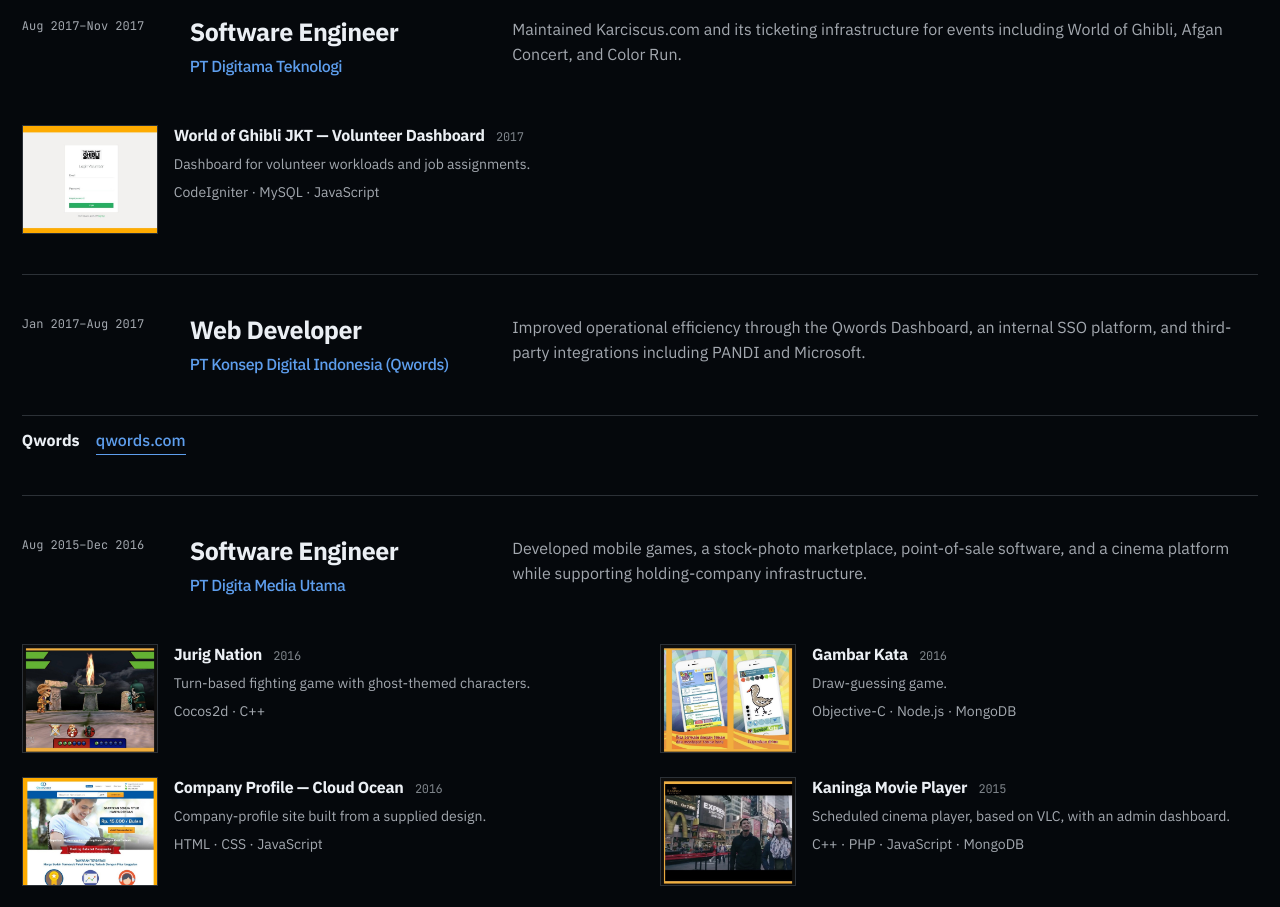
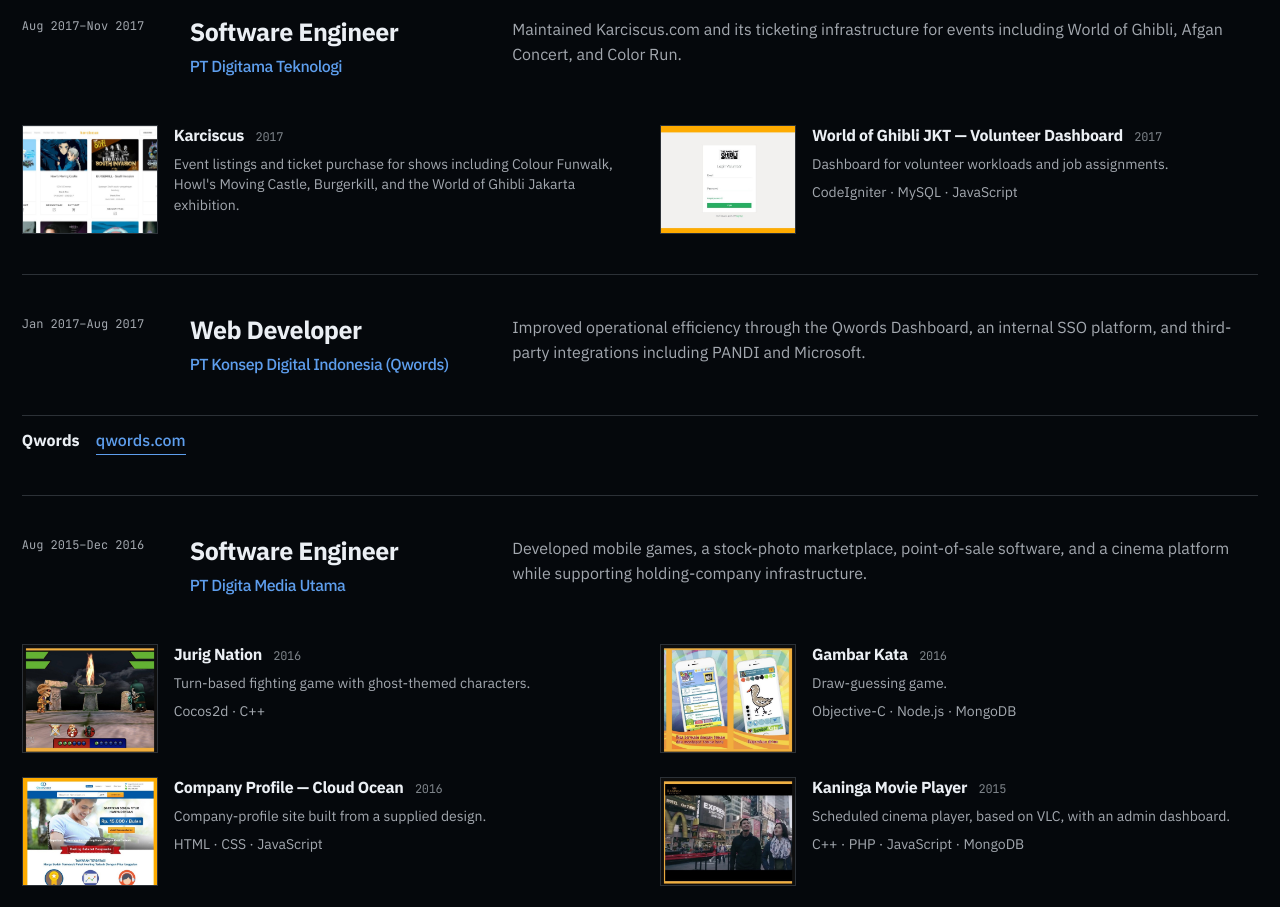
Before and after one commit to ariemeow/ariemeow.github.io, a website: page index.html in a window 1280 px wide. Shown: the part 2560-3467 px from the top of the page. Drawn offline with Linux system fonts and the light colour scheme; a web font is replaced by a local one.

Commit message:
karciscus

```diff
--- a/index.html
+++ b/index.html
@@ -150,6 +150,13 @@
               <h4>Software Engineer<span>PT Digitama Teknologi</span></h4>
               <p>Maintained Karciscus.com and its ticketing infrastructure for events including World of Ghibli, Afgan Concert, and Color Run.</p>
               <ul class="work-samples">
+                <li>
+                  <img src="img/work/karciscus.jpg" alt="Karciscus homepage listing Colour Funwalk, Howl's Moving Castle, Burgerkill, and World of Ghibli Jakarta" width="1024" height="517">
+                  <div>
+                    <h5>Karciscus <time datetime="2017">2017</time></h5>
+                    <p>Event listings and ticket purchase for shows including Colour Funwalk, Howl's Moving Castle, Burgerkill, and the World of Ghibli Jakarta exhibition.</p>
+                  </div>
+                </li>
                 <li>
                   <img src="img/work/ghibli-dashboard.jpg" alt="World of Ghibli Jakarta volunteer login" width="939" height="750">
                   <div>
```
Also changed, not shown: img/work/karciscus.jpg (added).
